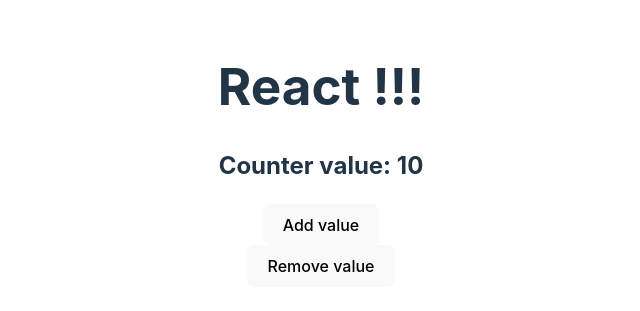
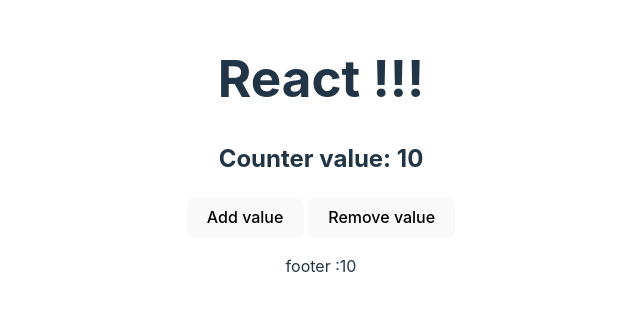
Before and after one commit to Ravi-29/Reactl, a React (Vite) app in the folder 02counter/: page / in a window 1280 px wide. Shown: the part 245-556 px from the top of the page, without its empty margins (319-959 px from the left). Built offline with nearby package versions, Linux system fonts and the light colour scheme.

Commit message:
some addition in code

```diff
--- a/02counter/src/App.jsx
+++ b/02counter/src/App.jsx
@@ -37,9 +37,10 @@ function App() {
     <h1>React !!!</h1>
     <h2>Counter value: {counter}</h2>
 
-    <button onClick={addValue}>Add value</button>
-    <br />
+    <button onClick={addValue}>Add value</button> {" "}
+
     <button onClick={removeValue}>Remove value</button>
+    <p>footer :{counter}</p>
     </>
   )
 }
```
